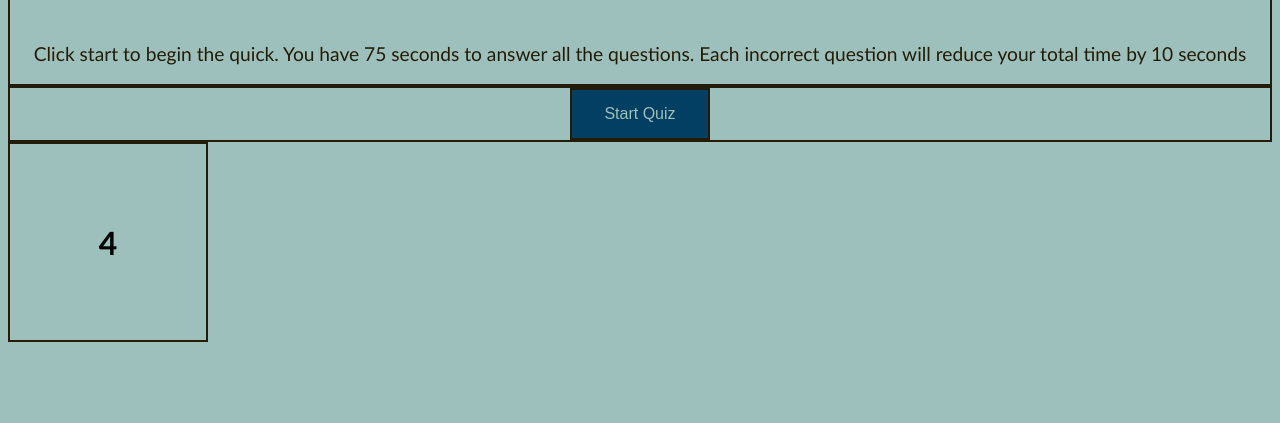
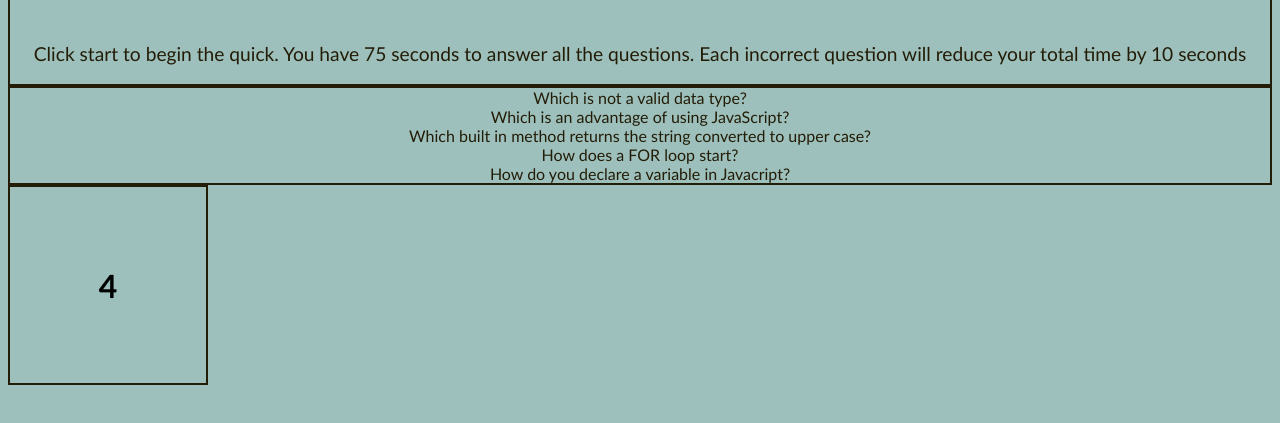
Before and after one commit to ds1242/code-quiz, a plain HTML site: page index.html in a window 1280 px wide. Both pictures are taken after a click on the button "Start Quiz". Shown: the part 79-502 px from the top of the page. Drawn offline with Linux system fonts and the light colour scheme.

Commit message:
created function to load questions from question array

```diff
--- a/assets/js/script.js
+++ b/assets/js/script.js
@@ -1,5 +1,6 @@
 var startBtn = document.getElementById('start-button');
 var timerEl = document.getElementById('countdown');
+var questionLoc = document.getElementById('question-display');
 var score = 0;
 var body = document.body;
 
@@ -45,88 +46,62 @@ var questionArray = [
         d: "var myVariable",
         correct: "D"
     }
-]
-// Countdown Timer function
-// var countdown = function(){
-//     var timerBox = document.createElement('div');
-//     timerBox.className = "timer-box";
-//     timerBox.id = 'countdown';
-//     timerBox.textContent = timerEl;
-//     body.appendChild(timerBox);
-//         var timeLeft = 75;
+];
 
-//     // console.log(timerBox);
-//         // hide the button
-//         console.log("time left " + timeLeft);
-//         console.log("timerEL " + typeof(timerEl));
+var loadQuestion = function(questionIndex){
+    // pull in question index and set that index from the questionArray to a variable
+    var question = questionArray[questionIndex].q;
+    var questionDisplay = document.createElement('div');
+    questionDisplay.className = "question";
+    questionDisplay.textContent = question;
+    questionLoc.appendChild(questionDisplay);
 
-//         // timer interval to count down each second
-//         var timeInterval = setInterval(function(){
-//             if(timeLeft > 1){
-//                 console.log(timeInterval);
-//                 timerEl.textContent = timeLeft;
-//                 // timerBox.textContent = timerEl;
-//                 timeLeft--;
-//             } else {
-//                 timerEl.textContent = "";
-//                 // timerBox.textContent = timerEl;
-//                 clearInterval(timeInterval);
-
-//             }
-
-//         }, 1000);
-
-//     }
-
-// load information when page is opened
-// function pageOpen(){
-//     var questionBox = document.createElement('div');
-//     questionBox.className = "container";
-//     body.appendChild(questionBox);
-
-//     startBtn = document.createElement('button');
-//     startBtn.className = "start-button";
-//     startBtn.textContent = "Start Quiz";
-//     questionBox.appendChild(startBtn);
-
-//     console.log(startBtn);
-
-    // var timerBox = document.createElement('div');
-    // timerBox.className = "timer-box";
-    // timerBox.id = 'countdown';
-    // body.appendChild(timerBox);
+    // question[i].q.innerHTML = "<p>" + question[questionIndex].q + "</p>"
 
 
-// }
-// pageOpen();
-
-var countdown = function(){
-    var timeLeft = 5;
+};
+var timerBoxCreation = function(){
     var timerBox = document.createElement('div');
     timerBox.className = "timer-box";
-    // timerBox.setAttribute("id", "countdown")
     body.appendChild(timerBox);
     var timerBoxH1 = document.createElement('h1');
     timerBoxH1.setAttribute("id", "countdown");
     timerBox.appendChild(timerBoxH1);
 
+    return timerBoxH1;
+}
+
+var gameStart = function(){
+    var btnHide = document.getElementById("start-button");
+    btnHide.style.display = "none";
+
+    // set start time
+    var timeLeft = 5;
+    // create timer box and store in variable
+    var timerBox = timerBoxCreation();
+    // define timerEl
     var timerEl = document.getElementById('countdown');
     //  timer interval to count down each second
         var timeInterval = setInterval(function(){
             if(timeLeft > 0){
-                console.log(timeInterval);
-                console.log(typeof(timeInterval));
+                console.log(timeLeft);
                 timerEl.textContent = timeLeft;
-                timerBoxH1.textContent = timeLeft;
+                timerBox.textContent = timeLeft;
                 timeLeft--;
             } else {
                 timerEl.textContent = "";
-                timerBoxH1.textContent = timeLeft;
+                timerBox.textContent = timeLeft;
                 clearInterval(timeInterval);
                 console.log("timerel is done " +timerEl);
             }
 
         }, 1000);
+
+
+    for(var i = 0; i < questionArray.length; i++){
+       loadQuestion(i);
+       console.log(loadQuestion[i]);
+    }
 }
-startBtn.addEventListener("click", countdown);
+startBtn.addEventListener("click", gameStart);
 // start countdown when button is clicked
--- a/index.html
+++ b/index.html
@@ -12,9 +12,8 @@
         <h1>Welcome to this JavaScript Code Quiz</h1>
         <p>Click start to begin the quick. You have 75 seconds to answer all the questions.  Each incorrect question will reduce your total time by 10 seconds</p>
     </section>
-    <section class="container">
+    <section class="container" id="question-display">
         <button class="start-button" id="start-button">Start Quiz</button>
-        <!-- <h2 id="countdown"></h2> -->
     </section>
 
     <script src="./assets/js/script.js"></script>
```
